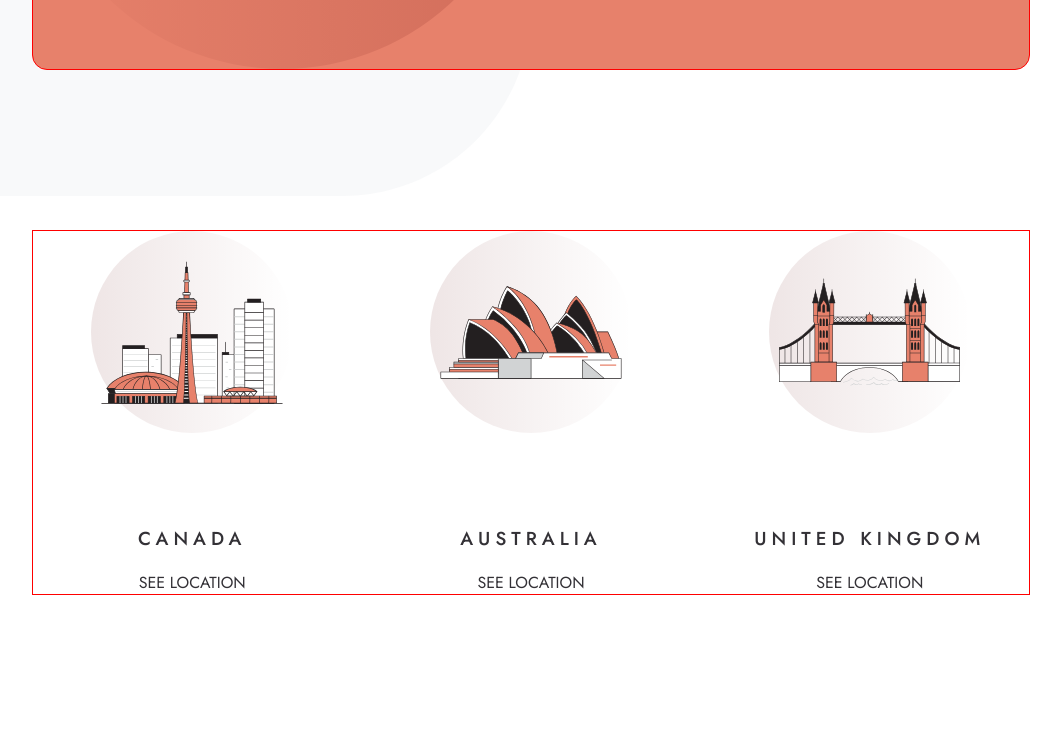
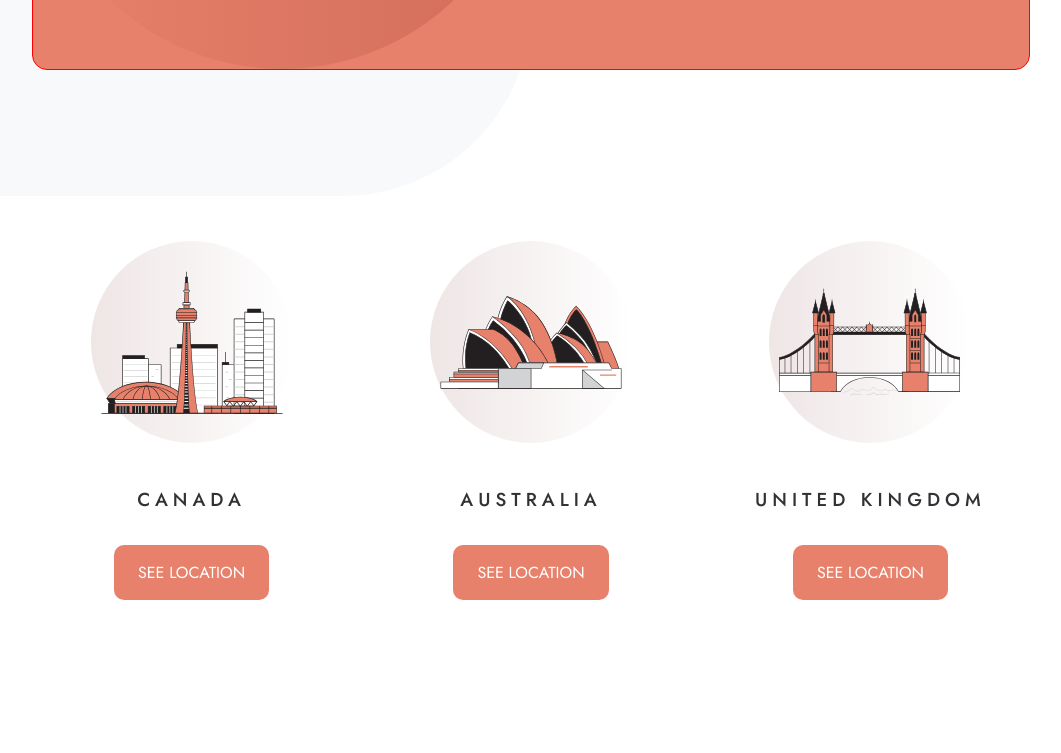
Before and after one commit to SJellen/designo, a Next.js app: page /about in a window 1280 px wide. Shown: the part 574-1327 px from the top of the page, without its empty margins (109-1170 px from the left). Built offline with nearby package versions, Linux system fonts and the light colour scheme.

Commit message:
spacing on LocationNav

```diff
--- a/styles/LocationNav.module.scss
+++ b/styles/LocationNav.module.scss
@@ -4,7 +4,6 @@
     width: 78%;
     margin: 10rem auto;
     height: 365px;
-    border: 1px solid red;
     display: flex;
     justify-content: space-between;
 }
@@ -14,7 +13,8 @@
     height: 100%;
     display: flex;
     flex-direction: column;
-    justify-content: space-between;
+    justify-content: space-evenly;
+
 }
 
 .topContainer {
@@ -29,8 +29,23 @@
 .bottomContainer {
     text-align: center;
     color: V.$darkGrey;
+    height: auto;
     h3 {
         font-weight: 500;
         letter-spacing: 5px;
+        margin: 2rem auto;
+        padding-bottom: 1rem;
+    }
+    a {
+        background-color: V.$peach;
+        color: V.$white;
+        width: 152px;
+        height: 56px;
+        padding: 1rem 1.5rem;
+        border-radius: 10px;
+    }
+    a:hover {
+        background-color: #fcad9b;
+        color: V.$white;
     }
 }
```
